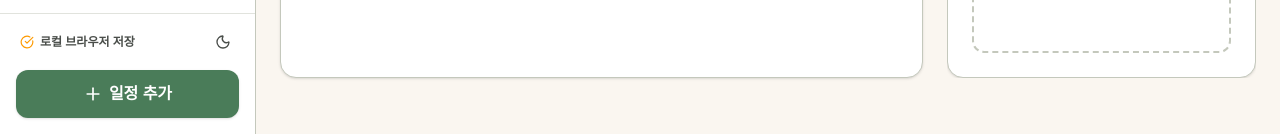
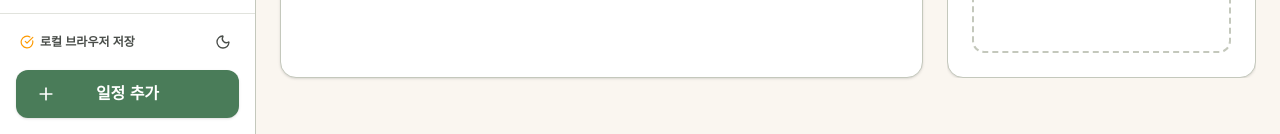
Before and after one commit to ddooki/procurement-scheduler, a Next.js app: page / in a window 1280 px wide. Shown: the part 666-800 px from the top of the page. Built offline with nearby package versions, Linux system fonts and the light colour scheme.

Commit message:
style: 일정 추가 버튼의 텍스트가 정확히 중앙에 오도록 플러스 아이콘을 절대 좌표로 배치

```diff
--- a/app/page.tsx
+++ b/app/page.tsx
@@ -506,8 +506,11 @@ export default function App() {
           </div>
           <button
             onClick={openNewTaskModal}
-            className="w-full py-3 px-4 bg-primary text-on-primary rounded-xl font-bold flex items-center justify-center gap-1.5 hover:opacity-90 active:scale-95 transition-all shadow-sm"
-          ><Plus className="w-5 h-5" /><span>일정 추가</span></button>
+            className="relative w-full py-3 px-4 bg-primary text-on-primary rounded-xl font-bold flex items-center justify-center hover:opacity-90 active:scale-95 transition-all shadow-sm"
+          >
+            <Plus className="absolute left-5 w-5 h-5" />
+            <span>일정 추가</span>
+          </button>
         </div>
       </nav>
 
```
